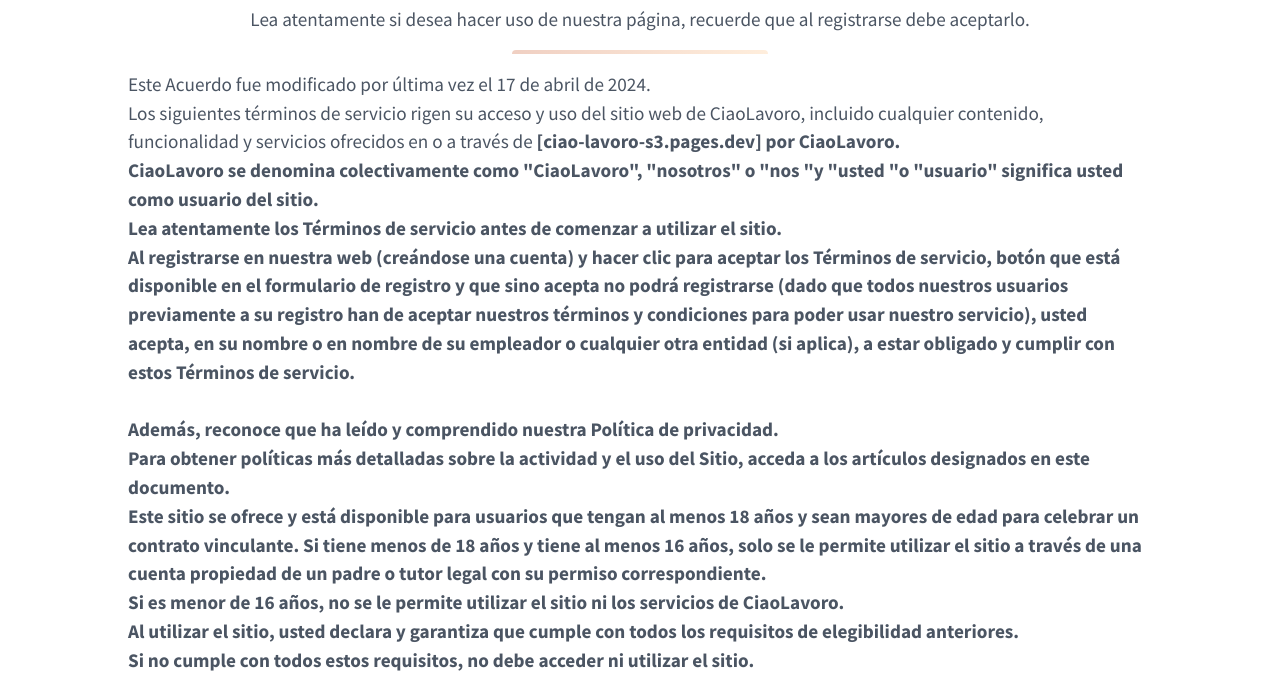
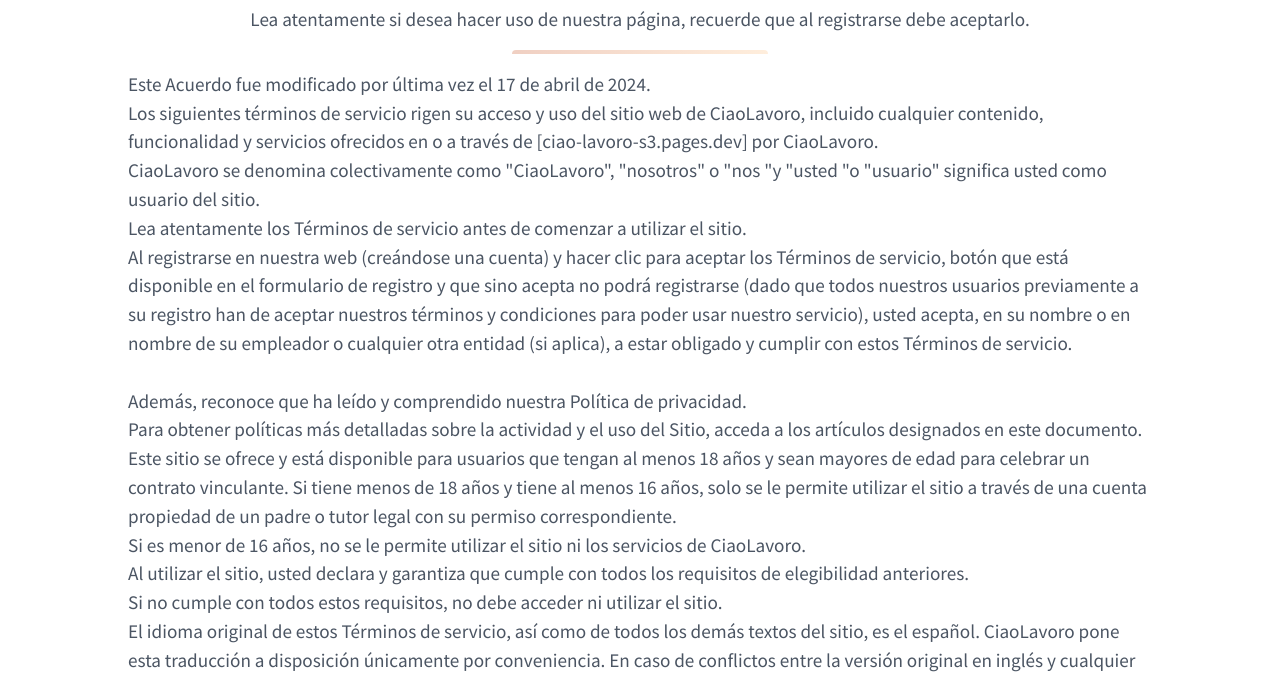
Before and after one commit to ciaolavoro/landingpage, a plain HTML site: page terminosyCondciones.html in a window 1280 px wide. Shown: the part 127-801 px from the top of the page. Drawn offline with nearby package versions, Linux system fonts and the light colour scheme.

Commit message:
Update terminosyCondciones.html

```diff
--- a/terminosyCondciones.html
+++ b/terminosyCondciones.html
@@ -86,7 +86,7 @@
                Este Acuerdo fue modificado por última vez el 17 de abril de 2024.<br>
 
                 Los siguientes términos de servicio rigen su acceso y uso del sitio web de CiaoLavoro, incluido cualquier contenido,
-                funcionalidad y servicios ofrecidos en o a través de <a href="https://ciaolavoro-s3.pages.dev/"><strong>[ciao-lavoro-s3.pages.dev] por CiaoLavoro. <br>
+                funcionalidad y servicios ofrecidos en o a través de <a href="https://ciaolavoro-s3.pages.dev/">[ciao-lavoro-s3.pages.dev] por CiaoLavoro. <br>
 
                 CiaoLavoro se denomina colectivamente como "CiaoLavoro", "nosotros" o "nos "y "usted "o "usuario" significa usted como usuario del sitio.<br>
 
```
